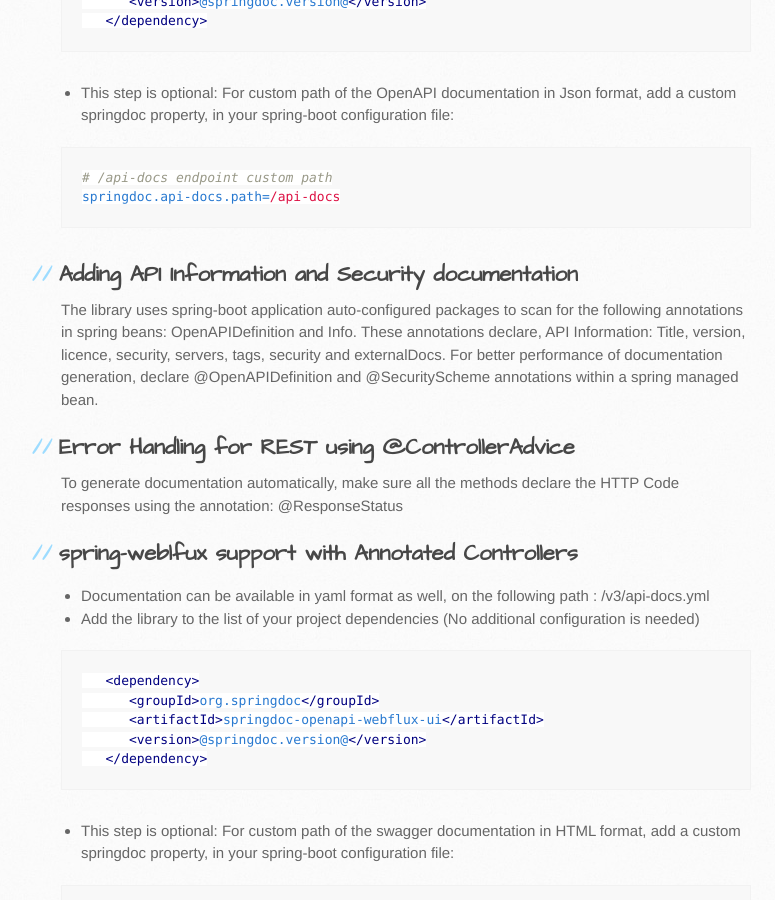
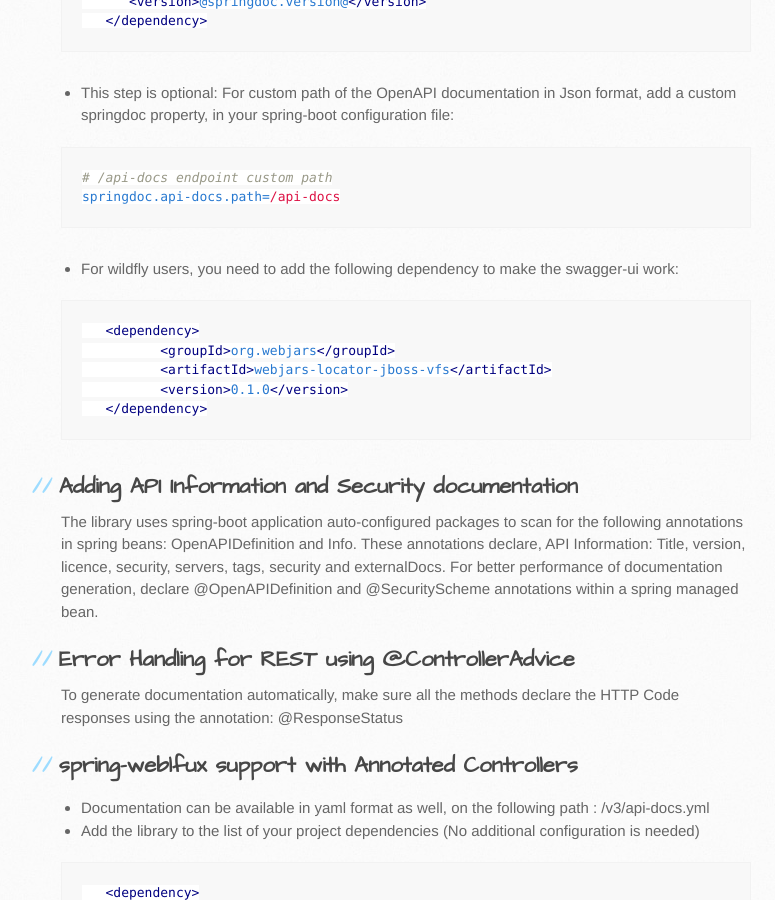
Before and after one commit to springdoc/springdoc-openapi-demos, a Jekyll site: the page built from docs/src/main/resources/index.md, in a window 1280 px wide and 900 px high, scrolled down 2463 px. Shown: the whole window, without its empty margins (109-884 px from the left). Built offline with Jekyll 4.4.1, drawn with Linux system fonts in a browser that asks for light colours.

Commit message:
project update

````diff
--- a/docs/src/main/resources/index.md
+++ b/docs/src/main/resources/index.md
@@ -73,6 +73,16 @@ springdoc.swagger-ui.path=/swagger-ui.html
 ```properties
 # /api-docs endpoint custom path
 springdoc.api-docs.path=/api-docs
+```
+
+*   For wildfly users, you need to add the following dependency to make the swagger-ui work:
+
+```xml
+   <dependency>
+	  <groupId>org.webjars</groupId>
+	  <artifactId>webjars-locator-jboss-vfs</artifactId>
+	  <version>0.1.0</version>
+   </dependency>
 ```
 
 ## Adding API Information and Security documentation
````
